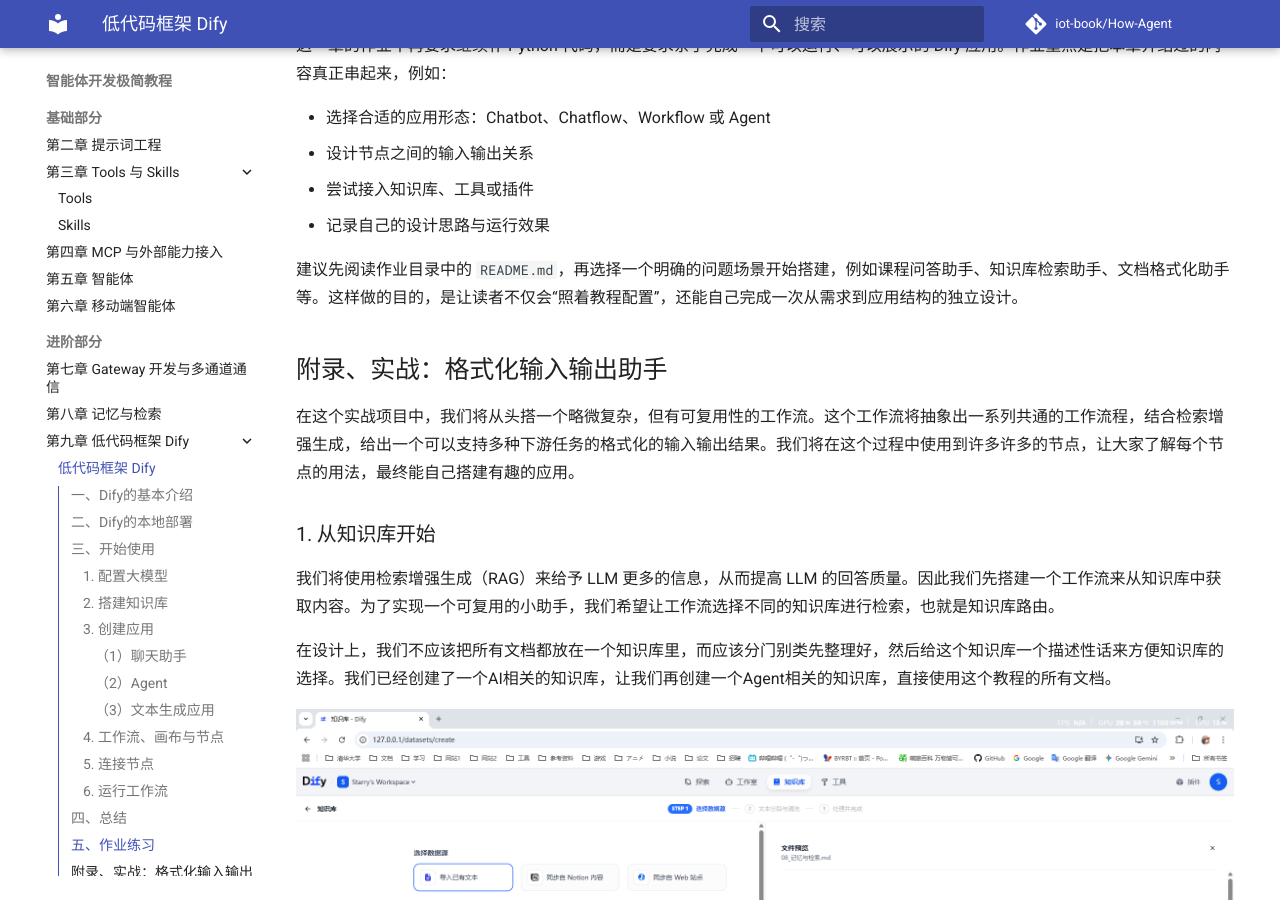
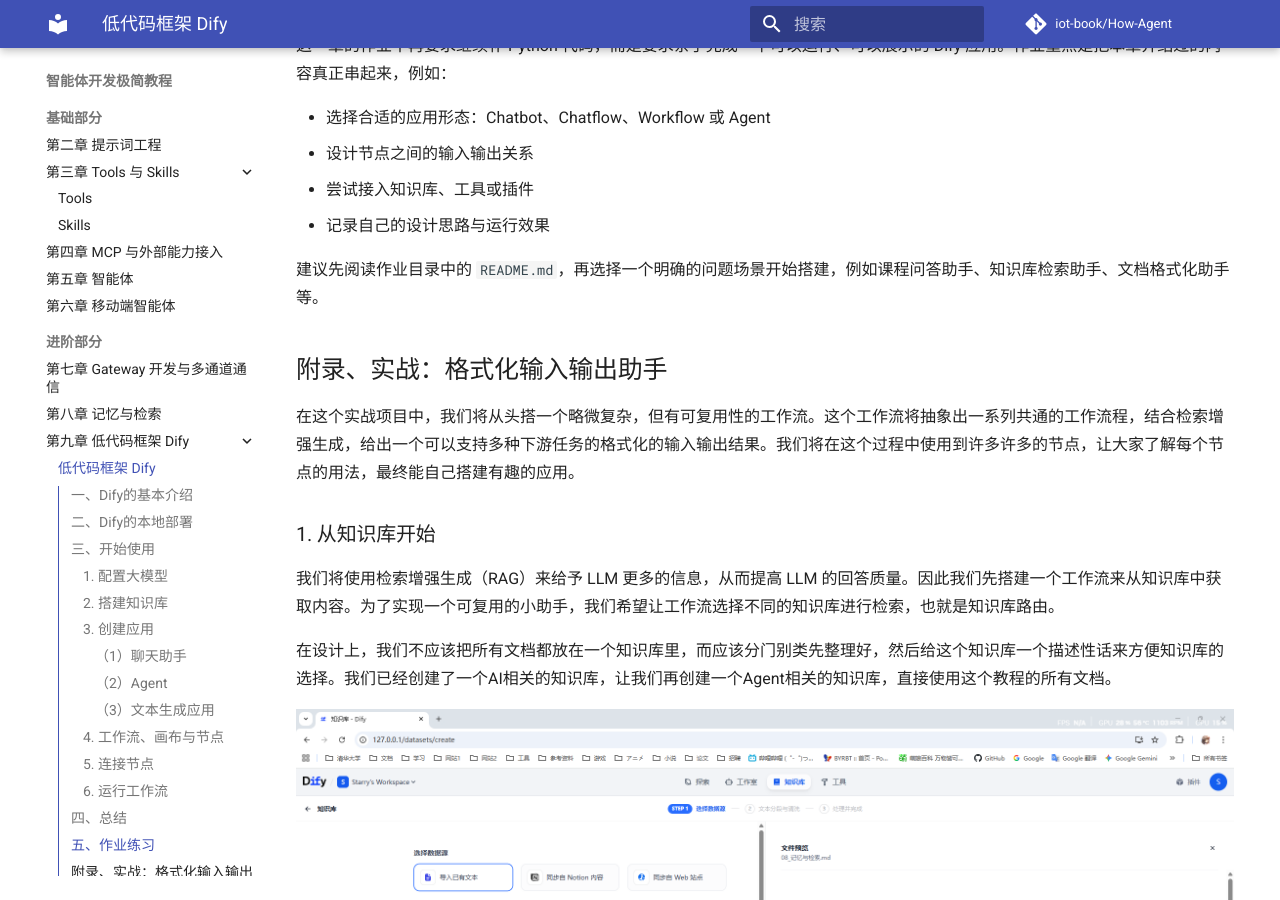
Before and after one commit to iot-book/How-Agent, an MkDocs documentation site: the page built from docs/chapters/09_低代码框架Dify/09_低代码框架Dify.md, in a window 1280 px wide and 900 px high, scrolled down 16651 px. Built offline with MkDocs 1.6.1 and Material for MkDocs 9.7.7, drawn with Linux system fonts in a browser that asks for light colours; comment, search, counter and statistics services are not loaded.

Commit message:
add hw in chapter 8 and 9

```diff
--- a/docs/chapters/09_低代码框架Dify/09_低代码框架Dify.md
+++ b/docs/chapters/09_低代码框架Dify/09_低代码框架Dify.md
@@ -230,7 +230,7 @@
 - 尝试接入知识库、工具或插件
 - 记录自己的设计思路与运行效果
 
-建议先阅读作业目录中的 `README.md`，再选择一个明确的问题场景开始搭建，例如课程问答助手、知识库检索助手、文档格式化助手等。这样做的目的，是让读者不仅会“照着教程配置”，还能自己完成一次从需求到应用结构的独立设计。
+建议先阅读作业目录中的 `README.md`，再选择一个明确的问题场景开始搭建，例如课程问答助手、知识库检索助手、文档格式化助手等。
 
 ## 附录、实战：格式化输入输出助手
 
```
Also changed, not shown: docs/chapters/08_记忆与检索/08_记忆与检索.md (+1 -1 lines).
